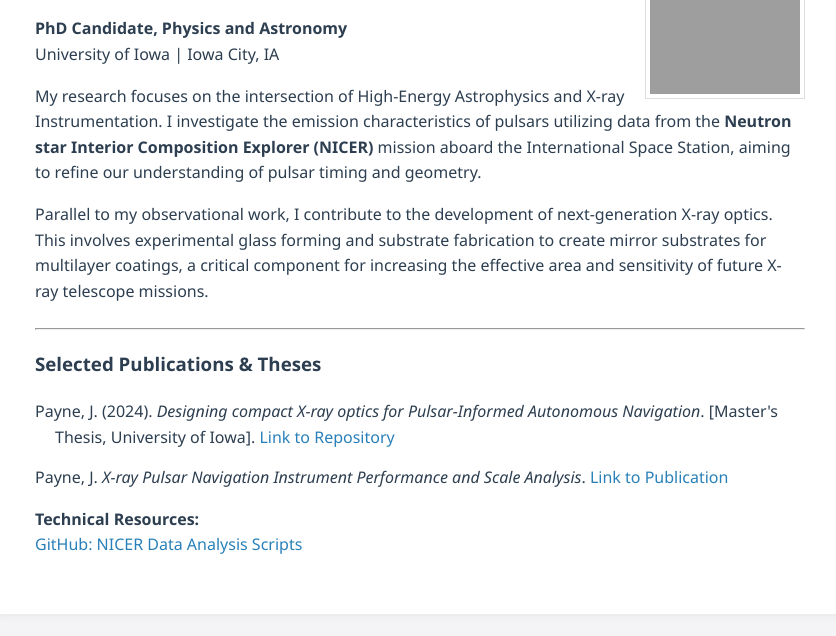
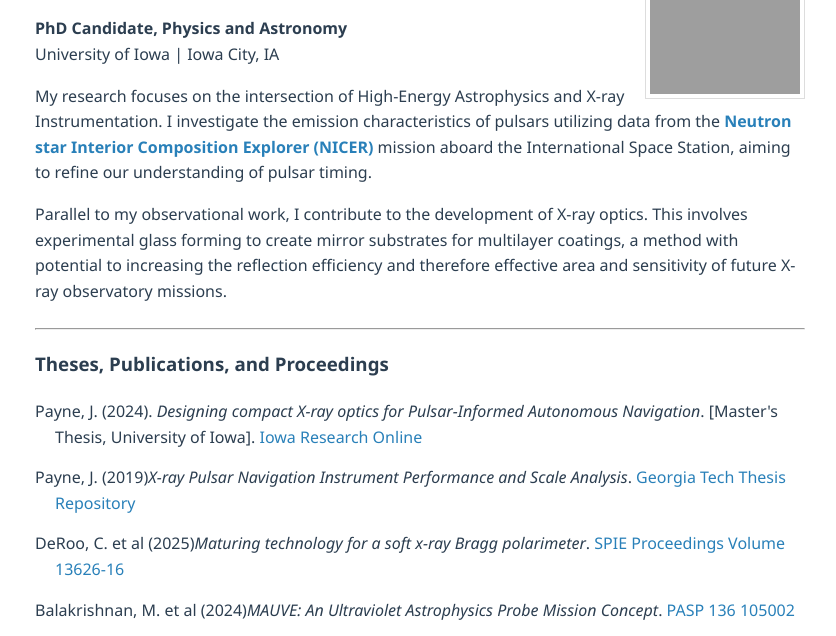
Before and after one commit to jacobspacepayne/jacobspacepayne.github.io, a plain HTML site: page index.html in a window 1280 px wide. Shown: the part 151-787 px from the top of the page, without its empty margins (220-1056 px from the left). Drawn offline with Linux system fonts and the light colour scheme; grey boxes are pictures that could not be loaded.

Commit message:
Revise research details and publication references
Updated research descriptions and publication links for clarity and accuracy.

```diff
--- a/index.html
+++ b/index.html
@@ -86,22 +86,30 @@
   <p><strong>PhD Candidate, Physics and Astronomy</strong><br>
   University of Iowa | Iowa City, IA</p>
 
-  <p>My research focuses on the intersection of High-Energy Astrophysics and X-ray Instrumentation. I investigate the emission characteristics of pulsars utilizing data from the <strong>Neutron star Interior Composition Explorer (NICER)</strong> mission aboard the International Space Station, aiming to refine our understanding of pulsar timing and geometry.</p>
+  <p>My research focuses on the intersection of High-Energy Astrophysics and X-ray Instrumentation. I investigate the emission characteristics of pulsars utilizing data from the <a href="https://science.nasa.gov/mission/nicer/"><strong>Neutron star Interior Composition Explorer (NICER)</strong></a> mission aboard the International Space Station, aiming to refine our understanding of pulsar timing.</p>
 
-  <p>Parallel to my observational work, I contribute to the development of next-generation X-ray optics. This involves experimental glass forming and substrate fabrication to create mirror substrates for multilayer coatings, a critical component for increasing the effective area and sensitivity of future X-ray telescope missions.</p>
+  <p>Parallel to my observational work, I contribute to the development of X-ray optics. This involves experimental glass forming to create mirror substrates for multilayer coatings, a method with potential to increasing the reflection efficiency and therefore effective area and sensitivity of future X-ray observatory missions.</p>
 
   <div class="clear"></div>
   <hr>
 
-  <h3>Selected Publications & Theses</h3>
+  <h3>Theses, Publications, and Proceedings</h3>
   <div class="publication-list">
     <div class="publication-item">
       Payne, J. (2024). <i>Designing compact X-ray optics for Pulsar-Informed Autonomous Navigation</i>. [Master's Thesis, University of Iowa].
-      <a href="https://iro.uiowa.edu/esploro/outputs/graduate/Designing-compact-X-ray-optics-for-Pulsar-Informed/9985134847002771">Link to Repository</a>
+      <a href="https://iro.uiowa.edu/esploro/outputs/graduate/Designing-compact-X-ray-optics-for-Pulsar-Informed/9985134847002771">Iowa Research Online</a>
     </div>
     <div class="publication-item">
-      Payne, J. <i>X-ray Pulsar Navigation Instrument Performance and Scale Analysis</i>.
-      <a href="https://repository.gatech.edu/entities/publication/63435d46-d94e-4a9a-b8d0-7056988c3c73">Link to Publication</a>
+      Payne, J. (2019)<i>X-ray Pulsar Navigation Instrument Performance and Scale Analysis</i>.
+      <a href="https://repository.gatech.edu/entities/publication/63435d46-d94e-4a9a-b8d0-7056988c3c73">Georgia Tech Thesis Repository</a>
+    </div>
+    <div class="publication-item">
+      DeRoo, C. et al (2025)<i>Maturing technology for a soft x-ray Bragg polarimeter</i>.
+      <a href="https://doi.org/10.1117/12.3064027">SPIE Proceedings Volume 13626-16</a>
+    </div>
+    <div class="publication-item">
+      Balakrishnan, M. et al (2024)<i>MAUVE: An Ultraviolet Astrophysics Probe Mission Concept</i>.
+      <a href="https://iopscience.iop.org/article/10.1088/1538-3873/ad77f3">PASP 136 105002</a>
     </div>
   </div>
 
```
